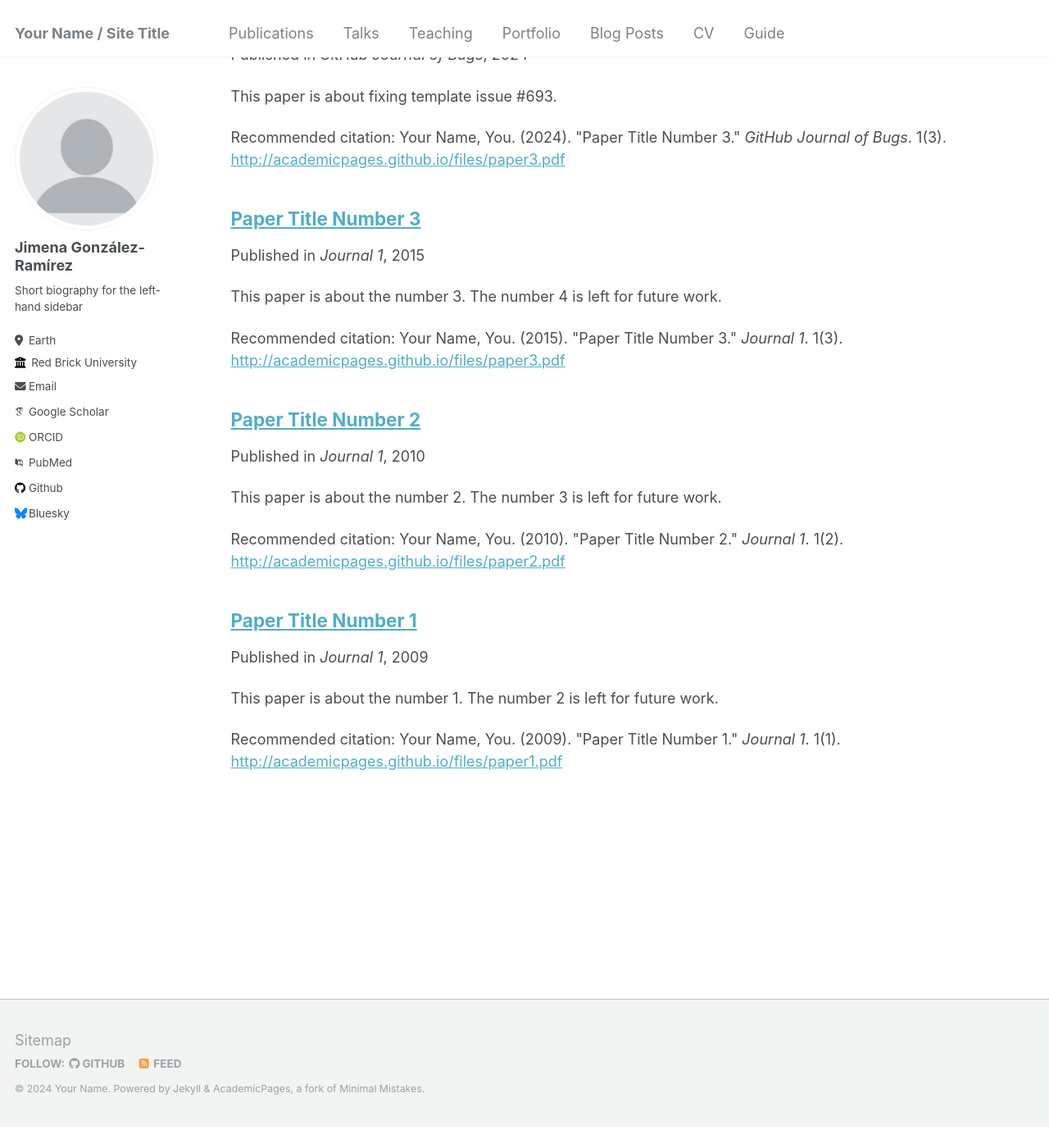
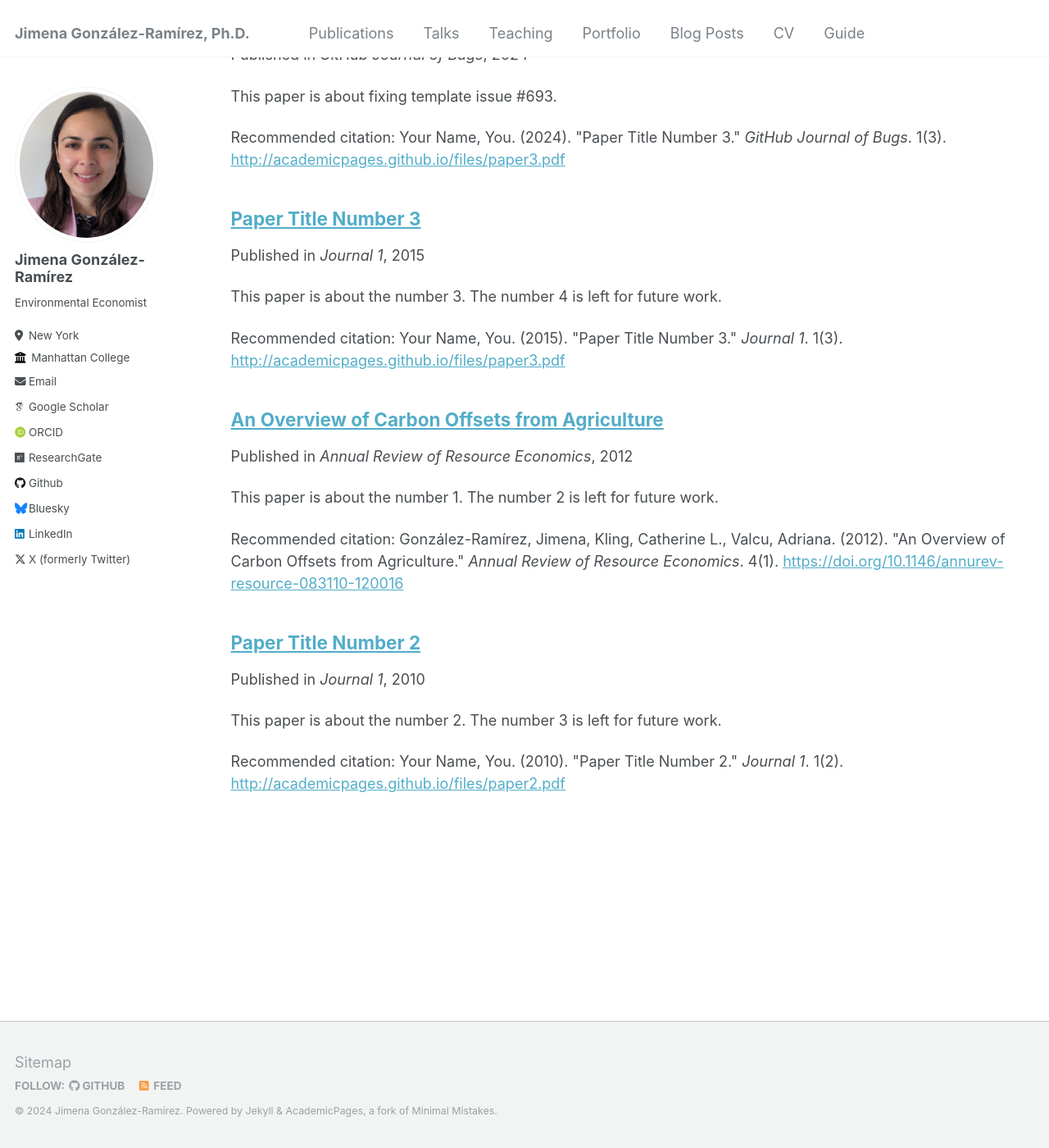
Before and after one commit to jimegon/jimegon.github.io, a Jekyll site: the page built from _pages/publications.md, in a window 1280 px wide and 1400 px high, scrolled down 212 px. Shown: the whole window at 82% size. Built offline with Jekyll 4.4.1, drawn with Linux system fonts in a browser that asks for light colours; some web fonts are replaced; before the commit the page ends 1585 px from its top, so only the background shows below that.

Commit message:
update on basic info

```diff
--- a/Gemfile
+++ b/Gemfile
@@ -10,7 +10,7 @@ source "https://rubygems.org"
 # Happy Jekylling!
 
 gem "github-pages", group: :jekyll_plugins
-
+gem 'tzinfo-data', platforms: [:mingw, :mswin, :x64_mingw]
 # If you want to use Jekyll native, uncomment the line below.
 # To upgrade, run `bundle update`.
 
--- a/_config.yml
+++ b/_config.yml
@@ -6,12 +6,16 @@
 # `jekyll serve -l -H localhost`. If you change this file, please restart the
 # server process.
 
+#RUN THE FOLLOWING COMMAND TO START THE SERVER:
+# bundle exec jekyll serve -l -H localhost
+# AND USE CTRL-C TO EXIT
+
 # Basic Site Settings
 locale                   : "en-US"
-title                    : "Your Name / Site Title"
+title                    : "Jimena González-Ramírez, Ph.D."
 title_separator          : "-"
-name                     : &name "Your Name"
-description              : &description "personal description"
+name                     : &name "Jimena González-Ramírez"
+description              : &description "Associate Professor of Economics, O'Malley School of Business, Manhattan College"
 url                      : https://academicpages.github.io # the base hostname & protocol for your site e.g. "https://mmistakes.github.io"
 baseurl                  : "" # the subpath of your site, e.g. "/blog"
 repository               : "academicpages/academicpages.github.io"
@@ -24,30 +28,30 @@ author:
   avatar           : "profile.png"
   name             : "Jimena González-Ramírez"
   pronouns         : # example: "she/her"
-  bio              : "Short biography for the left-hand sidebar"
-  location         : "Earth"
-  employer         : "Red Brick University"
+  bio              : "Environmental Economist"
+  location         : "New York"
+  employer         : "Manhattan College"
   uri              : # URL
-  email            : "none@example.org"
+  email            : "jimena.gonzalez@manhattan.edu"
 
   # Academic websites
   arxiv            : # URL - Update with the correct link to your profile
-  googlescholar    : "https://scholar.google.com/citations?user=PS_CX0AAAAAJ"
+  googlescholar    : "https://scholar.google.com/citations?user=OklVCK8AAAAJ&hl=en"
   impactstory      : # URL
-  orcid            : "http://orcid.org/yourorcidurl"
-  pubmed           : "https://www.ncbi.nlm.nih.gov/pubmed/?term=john+snow"
-  researchgate     : # URL
+  orcid            : "https://orcid.org/0000-0001-9660-9440"
+  SSRN             : "https://papers.ssrn.com/sol3/cf_dev/AbsByAuth.cfm?per_id=3195309"
+  researchgate     : "https://www.researchgate.net/profile/M-Jimena-Gonzalez-Ramirez"
 
   # Repositories and software development
   bitbucket        : # Username - Update with your username on the site
   codepen          : # Username
   dribbble         : # Username
-  github           : "academicpages"
+  github           : "jimegon"
   kaggle           : # Username
   stackoverflow    : # User number or user number and name (i.e., use "1" or "1/jeff-atwood")
 
   # Social media
-  bluesky          : "bsky.app" # Replace this with you Bluesky username
+  bluesky          : "jimena-econ.bsky.social" # Replace this with you Bluesky username
   facebook         : # Username
   flickr           : # Username
   foursquare       : # Username
@@ -56,7 +60,7 @@ author:
   keybase          : # Username
   instagram        : # Username
   lastfm           : # Username
-  linkedin         : # Username
+  linkedin         : "jimena-gonzález-ramírez-3291ab154"
   mastodon         : # URL
   medium           : # URL
   pinterest        : # Username
@@ -64,7 +68,7 @@ author:
   steam            : # Username
   telegram         : # URL
   tumblr           : # Username
-  twitter          : # Username for X / Twitter
+  twitter          : "jimena_econ"
   vine             : # Username
   weibo            : # Username
   wikipedia        : # Username
@@ -79,7 +83,7 @@ breadcrumbs              : false # true, false (default)
 words_per_minute         : 160
 future                   : true
 read_more                : "disabled" # if enabled, adds "Read more" links to excerpts
-talkmap_link             : false #change to true to add link to talkmap on talks page
+talkmap_link             : true #change to true to add link to talkmap on talks page
 comments:
   provider               : # false (default), "disqus", "discourse", "facebook", "google-plus", "staticman", "custom"
   disqus:
@@ -280,7 +284,7 @@ sass:
 permalink: /:categories/:title/
 # paginate: 5 # amount of posts to show
 # paginate_path: /page:num/
-timezone: America/Los_Angeles # http://en.wikipedia.org/wiki/List_of_tz_database_time_zones
+timezone: America/New_York # http://en.wikipedia.org/wiki/List_of_tz_database_time_zones
 
 
 # Plugins
--- a/_publications/2009-10-01-paper-title-number-1.md
+++ /dev/null
@@ -1,12 +0,0 @@
----
-title: "Paper Title Number 1"
-collection: publications
-permalink: /publication/2009-10-01-paper-title-number-1
-excerpt: 'This paper is about the number 1. The number 2 is left for future work.'
-date: 2009-10-01
-venue: 'Journal 1'
-paperurl: 'http://academicpages.github.io/files/paper1.pdf'
-citation: 'Your Name, You. (2009). &quot;Paper Title Number 1.&quot; <i>Journal 1</i>. 1(1).'
----
-
-The contents above will be part of a list of publications, if the user clicks the link for the publication than the contents of section will be rendered as a full page, allowing you to provide more information about the paper for the reader. When publications are displayed as a single page, the contents of the above "citation" field will automatically be included below this section in a smaller font.
--- /dev/null
+++ b/_publications/2012-04-17-carbon-offets-number-1.md
@@ -0,0 +1,17 @@
+---
+title: "An Overview of Carbon Offsets from Agriculture"
+collection: publications
+permalink: /publication/2012-04-17-carbon-offets-number-1
+excerpt: 'This paper is about the number 1. The number 2 is left for future work.'
+date: 2012-04-17
+venue: 'Annual Review of Resource Economics'
+paperurl: 'https://doi.org/10.1146/annurev-resource-083110-120016'
+citation: 'González-Ramírez, Jimena, Kling, Catherine L., Valcu, Adriana. (2012). &quot;An Overview of Carbon Offsets from Agriculture.&quot; <i>Annual Review of Resource Economics</i>. 4(1).'
+---
+
+__Abstract:__
+Although climate change has largely been removed from the federal policy agenda of the United States in the near term, the continued reliance on fossil fuels as a dominant energy source leaves many analysts to conclude that climate policy will eventually reappear on that agenda. We present a review of recent research related to the design and implementation of one instrument for greenhouse gas (GHG) reduction: offsets. As these are implemented, policy makers must understand the way these programs work. In this review, we describe the basic features of carbon offset markets, along with the potential supply of offsets from agricultural sources and associated cost considerations. In this discussion we highlight the role of institutional design of contracts and transactions costs. We then turn to the benefits of including offsets in policies to reduce GHGs and complete the review with a discussion of the challenges in implementing the programs.
+
+__Keywords__: additionality, carbon policy, carbon supply curves, conservation practices, GHGs, leakage
+
+__Co-Authors:__
--- a/talkmap.py
+++ b/talkmap.py
@@ -18,7 +18,7 @@ from geopy import Nominatim
 g = glob.glob("*.md")
 
 
-geocoder = Nominatim()
+geocoder = Nominatim(user_agent="my-app")
 location_dict = {}
 location = ""
 permalink = ""
```
Also changed, not shown: talkmap/org-locations.js (+10 -10 lines), images/profile.png, 1 other file.
